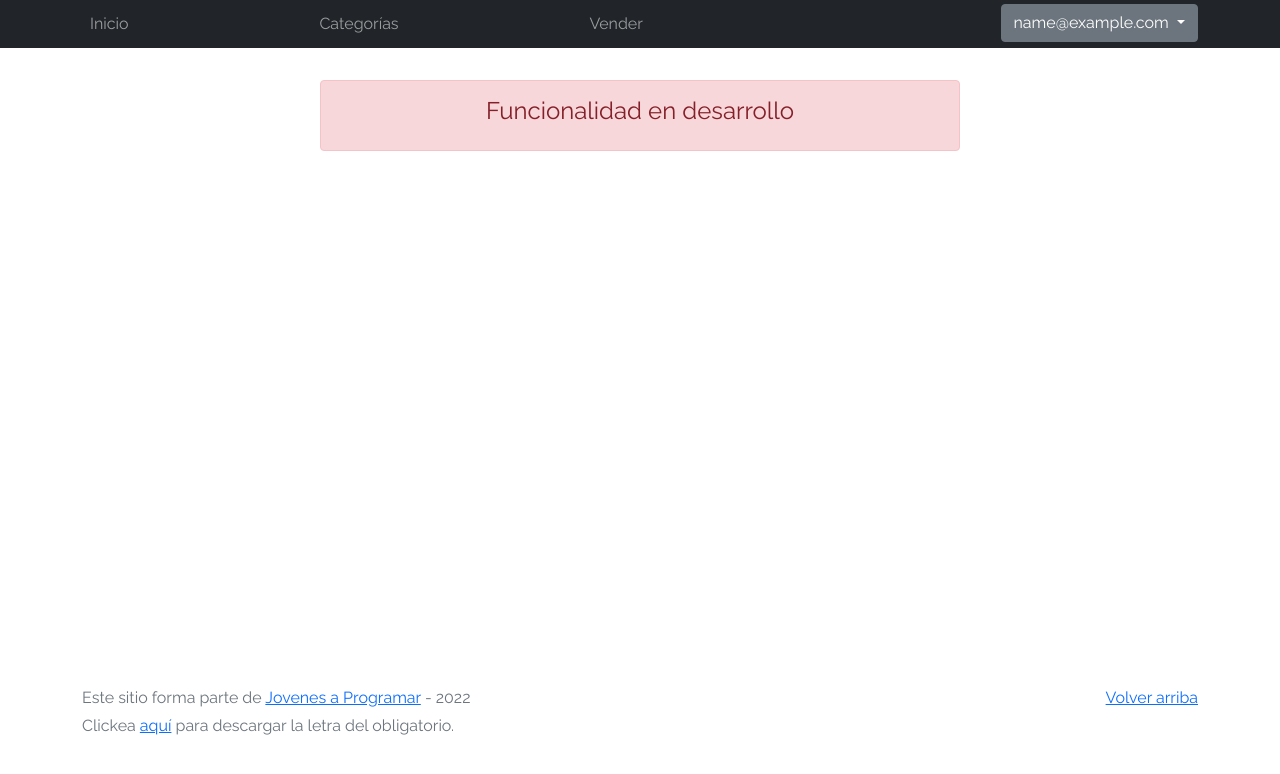
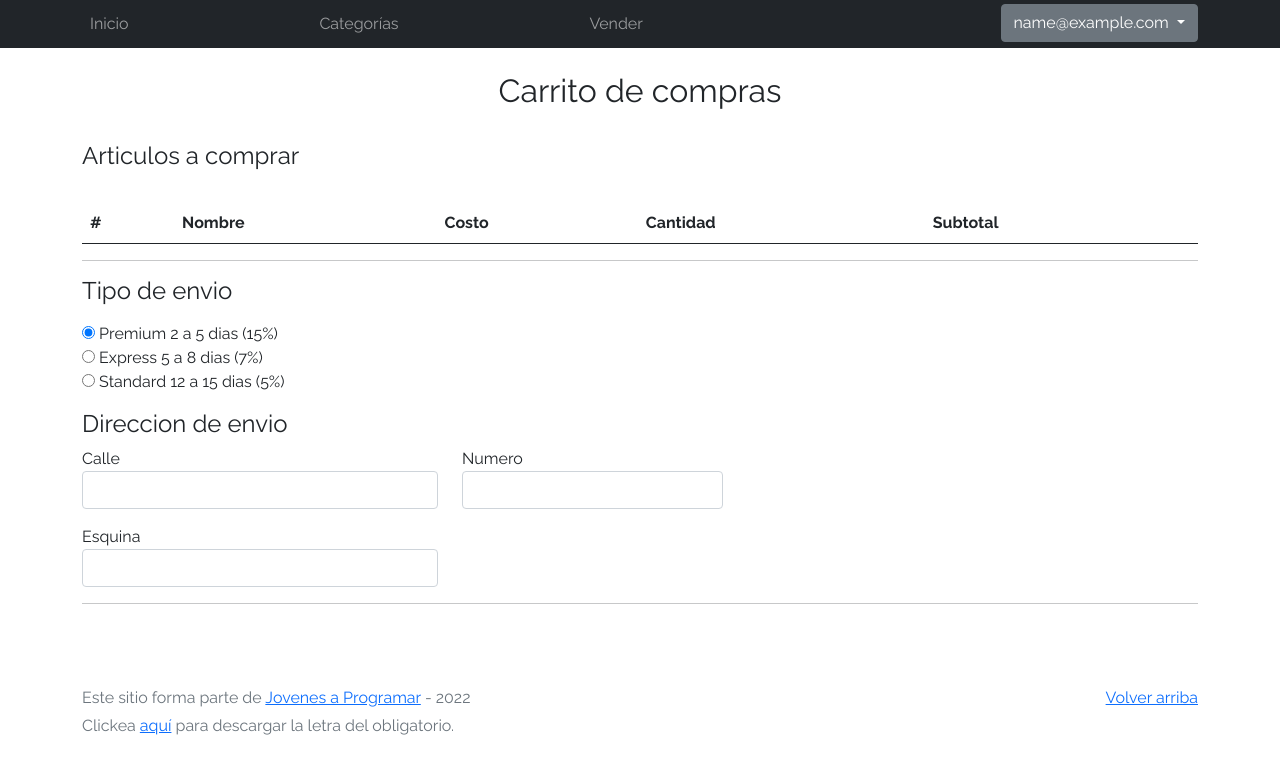
Before and after one commit to joaquindlsantos/e-commerce, a plain HTML site: page cart.html in a window 1280 px wide. Drawn offline with Linux system fonts and the light colour scheme; no server answers; sample sign-in values are in the browser's storage.

Commit message:
Entrega 5

```diff
--- a/cart.html
+++ b/cart.html
@@ -41,9 +41,69 @@
   </nav>
   <main>
     <div class="container">
-      <div class="alert alert-danger text-center" role="alert">
-        <h4 class="alert-heading">Funcionalidad en desarrollo</h4>
+      <div>
+        <h2 class="text-center p-4">Carrito de compras</h2>
+        <h4>Articulos a comprar</h4>
       </div>
+      <div class="table-responsive pt-4">
+        <table class="table">
+          <thead>
+            <tr>
+              <th scope="col">#</th>
+              <th scope="col">Nombre</th>
+              <th scope="col">Costo</th>
+              <th scope="col">Cantidad</th>
+              <th scope="col">Subtotal</th>
+            </tr>
+          </thead>
+          <tbody id="cart-articles-container">
+
+          </tbody>
+        </table>
+        <hr>
+        <div>
+          <form>
+            <div>
+              <h4>Tipo de envio</h4>
+              <div class="d-block my-3">
+                <div class="custom-control custom-radio">
+                  <input id="premiumradio" name="shippingType" type="radio" class="custom-control-input" checked=""
+                    required="">
+                  <label class="custom-control-label" for="premiumradio">Premium 2 a 5 dias (15%)</label>
+                </div>
+                <div class="custom-control custom-radio">
+                  <input id="expressradio" name="shippingType" type="radio" class="custom-control-input" required="">
+                  <label class="custom-control-label" for="expressradio">Express 5 a 8 dias (7%)</label>
+                </div>
+                <div class="custom-control custom-radio">
+                  <input id="standardradio" name="shippingType" type="radio" class="custom-control-input" required="">
+                  <label class="custom-control-label" for="standardradio">Standard 12 a 15 dias (5%)</label>
+                </div>
+              </div>
+            </div>
+            <div>
+              <h4>Direccion de envio</h4>
+              <div class="row">
+                <div class="col-md-4">
+                  <label>Calle</label>
+                  <input type="text" class="form-control">
+                </div>
+                <div class="col-md-3">
+                  <label>Numero</label>
+                  <input type="text" class="form-control">
+                </div>
+              </div>
+              <div class="row pt-3">
+                <div class="col-md-4">
+                  <label>Esquina</label>
+                  <input type="text" class="form-control">
+                </div>
+              </div>
+            </div>
+        </div>
+        </form>
+      </div>
+      <hr>
     </div>
   </main>
   <footer class="text-muted">
--- a/css/styles.css
+++ b/css/styles.css
@@ -226,3 +226,7 @@ a.custom-card:hover {
   margin-bottom: 0px;
   color: white;
 }
+
+.table-responsive {
+  overflow-x: hidden;
+}
--- a/js/cart.js
+++ b/js/cart.js
@@ -0,0 +1,51 @@
+const USER_ID = 25801;
+let cart_articles = [];
+
+
+
+
+document.addEventListener("DOMContentLoaded", function (e) {
+  getJSONData(CART_INFO_URL + USER_ID + EXT_TYPE).then(function (resultObj) {
+    if (resultObj.status === "ok") {
+      cart_articles = (resultObj.data).articles;
+      show_cart();
+      updateSubTotal();
+    }
+  });
+})
+
+
+function show_cart(){
+
+  let HtmlContentToAppend = "";
+
+  for(articles of cart_articles){
+    const {id, name, count, unitCost, currency, image} = articles;
+    HtmlContentToAppend += `
+      <tr>
+        <td>
+          <img height="36px" width="60px" src="${image}" alt="Article Img">
+        </td>
+        <td>${name}</td>
+        <td>${currency} ${unitCost}</td>
+        <td >
+          <input id="articleCount" onchange="updateSubTotal()" type="number" name='articleCountInput' value="1" class="form-control-sm"/>
+        </td>
+        <td id="subTotal" style="font-weight: bold">${currency} <span id="subTotalSpan"> </span></td>
+      </tr>
+
+    `;
+    document.getElementById("cart-articles-container").innerHTML = HtmlContentToAppend;
+  }
+}
+
+function updateSubTotal(){
+  let inputValue = document.getElementById("articleCount").value;
+  if(inputValue >= 1){
+    let newSubTotal = inputValue * (cart_articles[0].unitCost);
+    document.getElementById("subTotalSpan").innerText = newSubTotal;
+  }
+  else{
+    document.getElementById("subTotalSpan").innerText = 0;
+  }
+}
```
